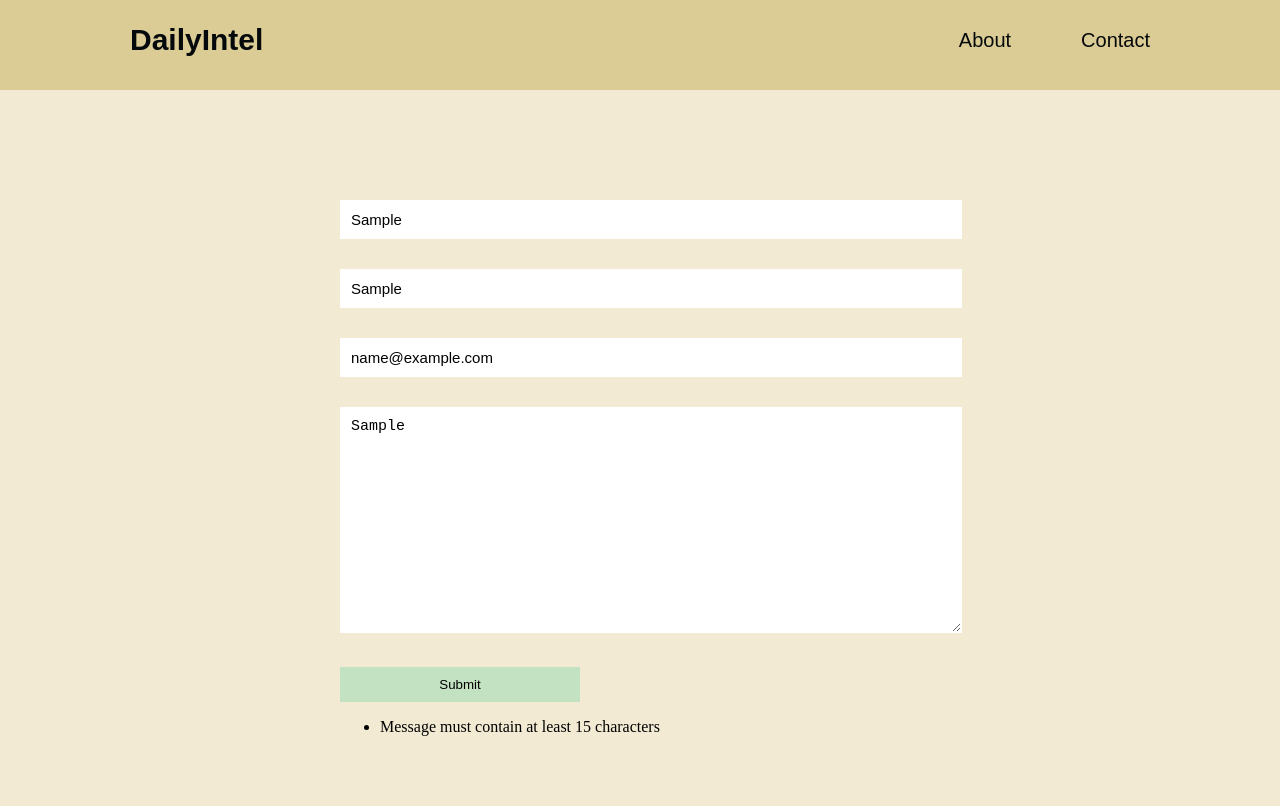
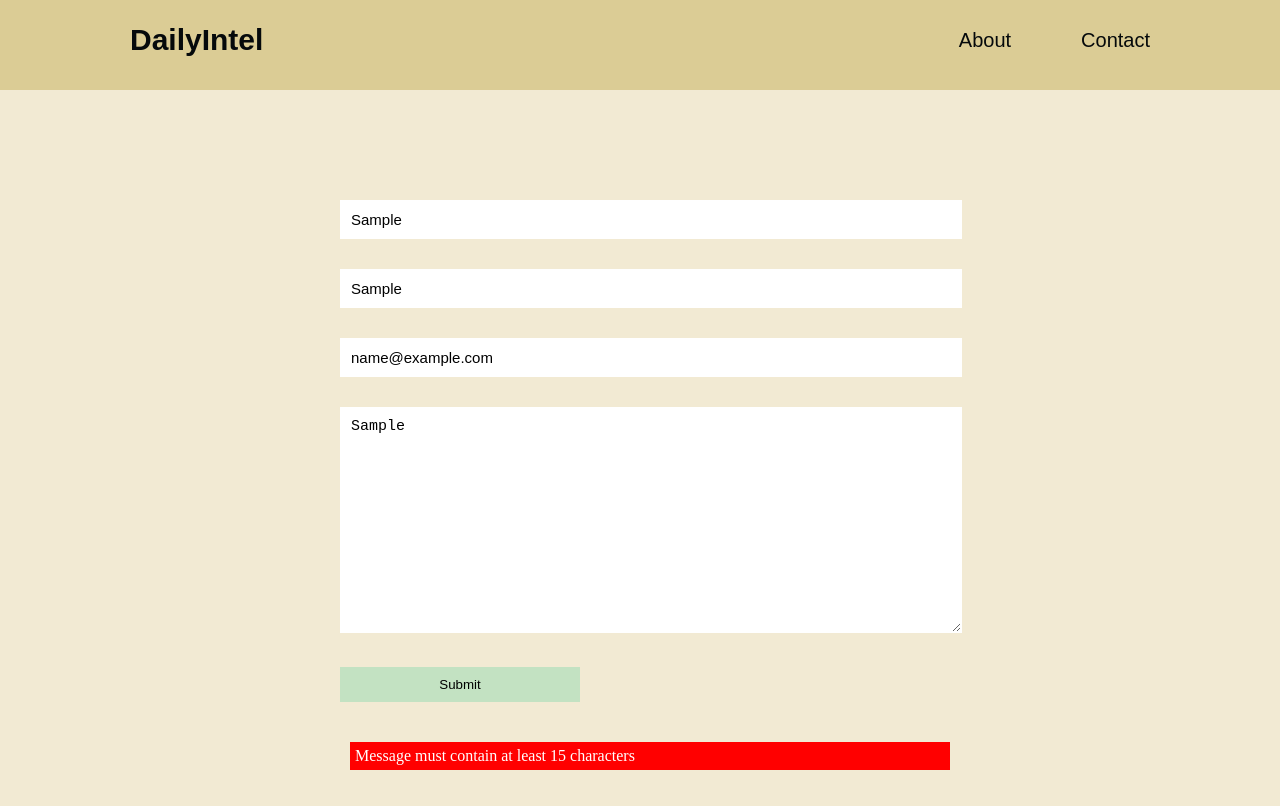
Before and after one commit to awaltherr/news-app, a React (Create React App) app: page /contact in a window 1280 px wide. Both pictures are taken after typing "Sample", "Sample", "name@example.com", "Sample" into the empty fields and a click on the button "Submit". Built offline with nearby package versions, Linux system fonts and the light colour scheme; a web font is replaced by a local one.

Commit message:
Added styling to validation

```diff
--- a/src/components/Contact.js
+++ b/src/components/Contact.js
@@ -5,6 +5,9 @@ import {
   InputField,
   TextArea,
   ContactSubmitBtn,
+  ErrorList,
+  ErrorMessage,
+  SuccessMessage,
 } from "../styles/Contact.styled";
 
 export default function Contact() {
@@ -118,14 +121,14 @@ export default function Contact() {
       </InputGroup>
       <ContactSubmitBtn type="submit">Submit</ContactSubmitBtn>
       {Object.keys(contactErrors).length > 0 && (
-        <ul className="errorList">
+        <ErrorList>
           {Object.values(contactErrors).map((error, index) => (
-            <li key={index}>{error}</li>
+            <ErrorMessage key={index}>{error}</ErrorMessage>
           ))}
-        </ul>
+        </ErrorList>
       )}
       {successSubmit && (
-        <span className="successSubmit">Thank you for your message</span>
+        <SuccessMessage>Thank you for your message!</SuccessMessage>
       )}
     </ContactContainer>
   );
--- a/src/styles/Contact.styled.js
+++ b/src/styles/Contact.styled.js
@@ -3,9 +3,9 @@ import styled from "styled-components";
 const inputStyle = `
   width: 100%;
   padding: 10px;
-  border: 1px solid white;
+  border: 1px solid #ffffff;
   outline: none;
-  background: white;
+  background: #ffffff;
   font-size: 15px;
 `;
 
@@ -14,6 +14,7 @@ export const ContactContainer = styled.form`
   width: 90%;
   max-width: 600px;
   margin: 0 auto;
+  display: block;
 `;
 
 export const InputGroup = styled.div`
@@ -37,6 +38,30 @@ export const ContactSubmitBtn = styled.button`
   width: 40%;
   cursor: pointer;
   background-color: #c3e2c2;
-  color: black;
+  color: #000000;
   border: none;
 `;
+
+export const ErrorList = styled.ul`
+  list-style: none;
+  margin-top: 30px;
+  padding: 10px;
+  width: 100%;
+`;
+
+export const ErrorMessage = styled.li`
+  margin-bottom: 10px;
+  padding: 5px;
+  color: #ffffff;
+  background-color: #ff0000;
+`;
+
+export const SuccessMessage = styled.span`
+  margin-top: 30px;
+  display: block;
+  width: 100%;
+  padding: 5px;
+  color: #ffffff;
+  background-color: #008000;
+  text-align: center;
+`;
```
